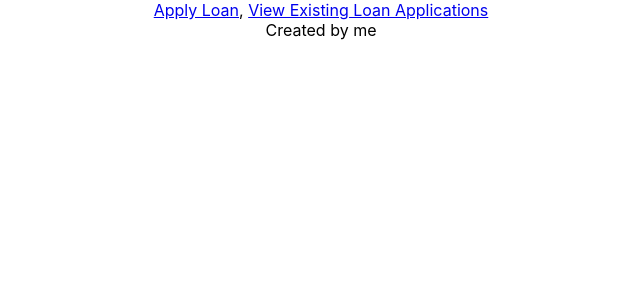
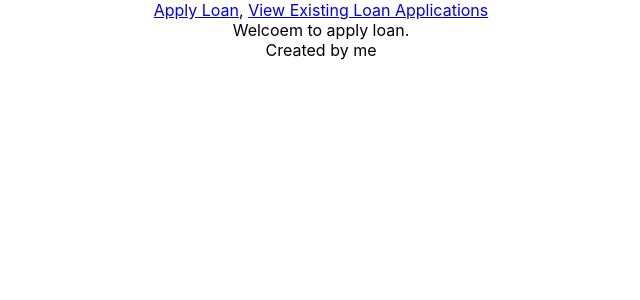
Before and after one commit to ricardohui/js-redux-form-demo, a React (Create React App) app: page / in a window 1280 px wide. Shown: the top 300 px of the page, without its empty margins (319-959 px from the left). Built offline with nearby package versions, Linux system fonts and the light colour scheme.

Commit message:
Add routes to Home

```diff
--- a/src/components/App.js
+++ b/src/components/App.js
@@ -5,12 +5,15 @@ import Header from "./Header";
 import Footer from "./Footer";
 import Form from "./Form";
 import List from "./List";
+import Home from "./Home";
 import Detail from "./Detail";
 class App extends Component {
   render() {
     return (
       <div className="App">
         <Header />
+        <Route path="/" exact component={Home} />
+        <Route path="/home" component={Home} />
         <Route path="/apply" render={() => <Form />} />
         <Route path="/applications" exact render={() => <List />} />
         <Route
```
